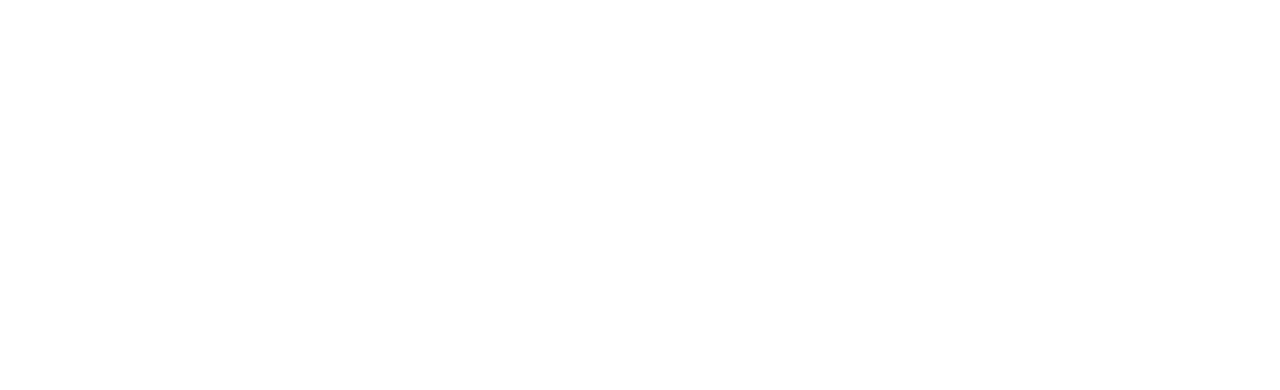
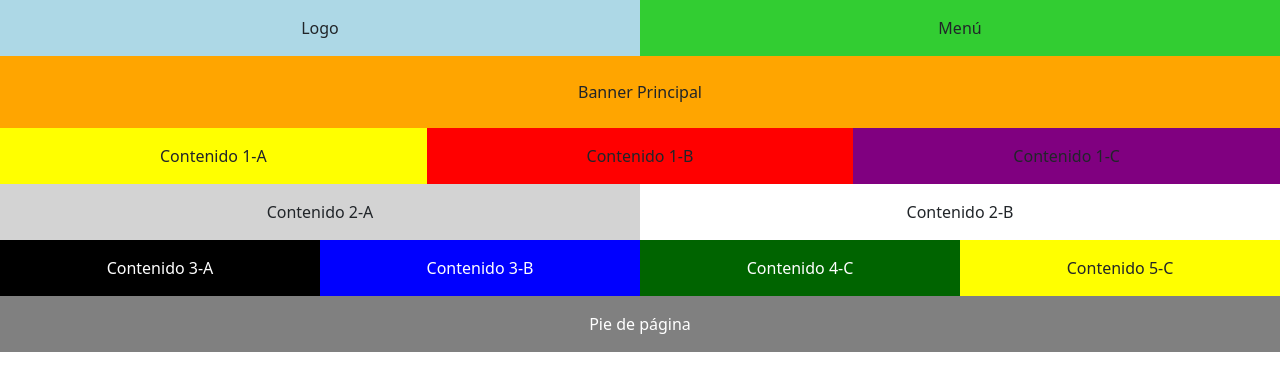
Before and after one commit to AndreaCTS/Bootstrap-webpage, a plain HTML site: page index.html in a window 1280 px wide. Drawn offline with nearby package versions, Linux system fonts and the light colour scheme.

Commit message:
estructura del html basica con css

```diff
--- a/index.html
+++ b/index.html
@@ -3,9 +3,47 @@
 <head>
     <meta charset="UTF-8">
     <meta name="viewport" content="width=device-width, initial-scale=1.0">
-    <title>Document</title>
+    <title>Bootstrap 5 Layout - AI and Computer Science</title>
+    <!-- Bootstrap CSS -->
+    <link href="https://cdn.jsdelivr.net/npm/bootstrap@5.3.0/dist/css/bootstrap.min.css" rel="stylesheet">
+    <link href="styles.css" rel="stylesheet">
+
 </head>
 <body>
+    <div class="container-fluid">
 
+        <div class="row">
+            <div class="col-6 logo text-center py-3">Logo</div>
+            <div class="col-6 menu text-center py-3">Menú</div>
+        </div>
+
+        <div class="row">
+            <div class="col-12 banner text-center py-4">Banner Principal</div>
+        </div>
+
+        <div class="row">
+            <div class="col-4 content-1a text-center py-3">Contenido 1-A</div>
+            <div class="col-4 content-1b text-center py-3">Contenido 1-B</div>
+            <div class="col-4 content-1c text-center py-3">Contenido 1-C</div>
+        </div>
+
+        <div class="row">
+            <div class="col-6 content-2a text-center py-3">Contenido 2-A</div>
+            <div class="col-6 content-2b text-center py-3">Contenido 2-B</div>
+        </div>
+
+        <div class="row">
+            <div class="col-3 content-3a text-center py-3">Contenido 3-A</div>
+            <div class="col-3 content-3b text-center py-3">Contenido 3-B</div>
+            <div class="col-3 content-4c text-center py-3">Contenido 4-C</div>
+            <div class="col-3 content-5c text-center py-3">Contenido 5-C</div>
+        </div>
+
+        <div class="row">
+            <div class="col-12 footer text-center py-3">Pie de página</div>
+        </div>
+    </div>
+
+    <script src="https://cdn.jsdelivr.net/npm/bootstrap@5.3.0/dist/js/bootstrap.bundle.min.js"></script>
 </body>
 </html>
--- /dev/null
+++ b/styles.css
@@ -0,0 +1,13 @@
+.logo { background-color: lightblue; }
+.menu { background-color: limegreen; }
+.banner { background-color: orange; }
+.content-1a { background-color: yellow; }
+.content-1b { background-color: red; }
+.content-1c { background-color: purple; }
+.content-2a { background-color: lightgray; }
+.content-2b { background-color: white; }
+.content-3a { background-color: black; color: white; }
+.content-3b { background-color: blue; color: white; }
+.content-4c { background-color: darkgreen; color: white; }
+.content-5c { background-color: yellow; }
+.footer { background-color: gray; color: white; }
```
